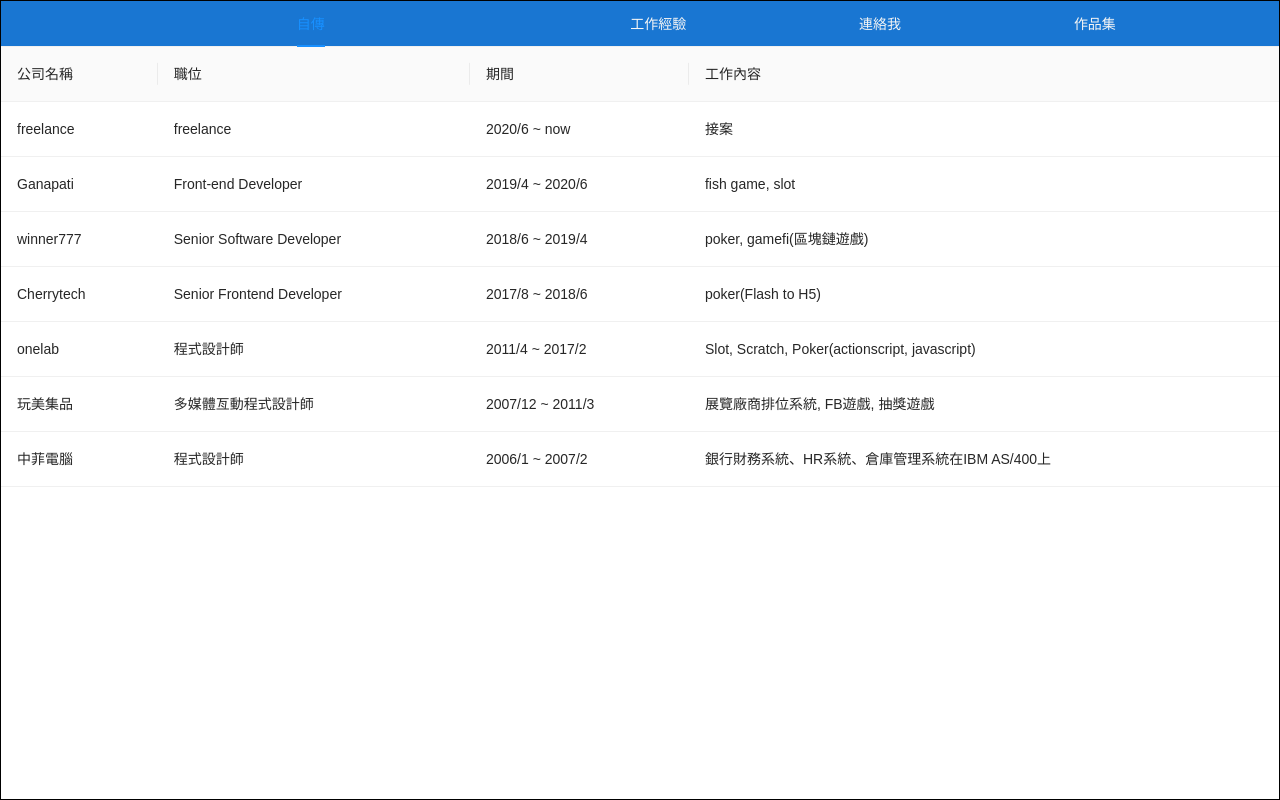
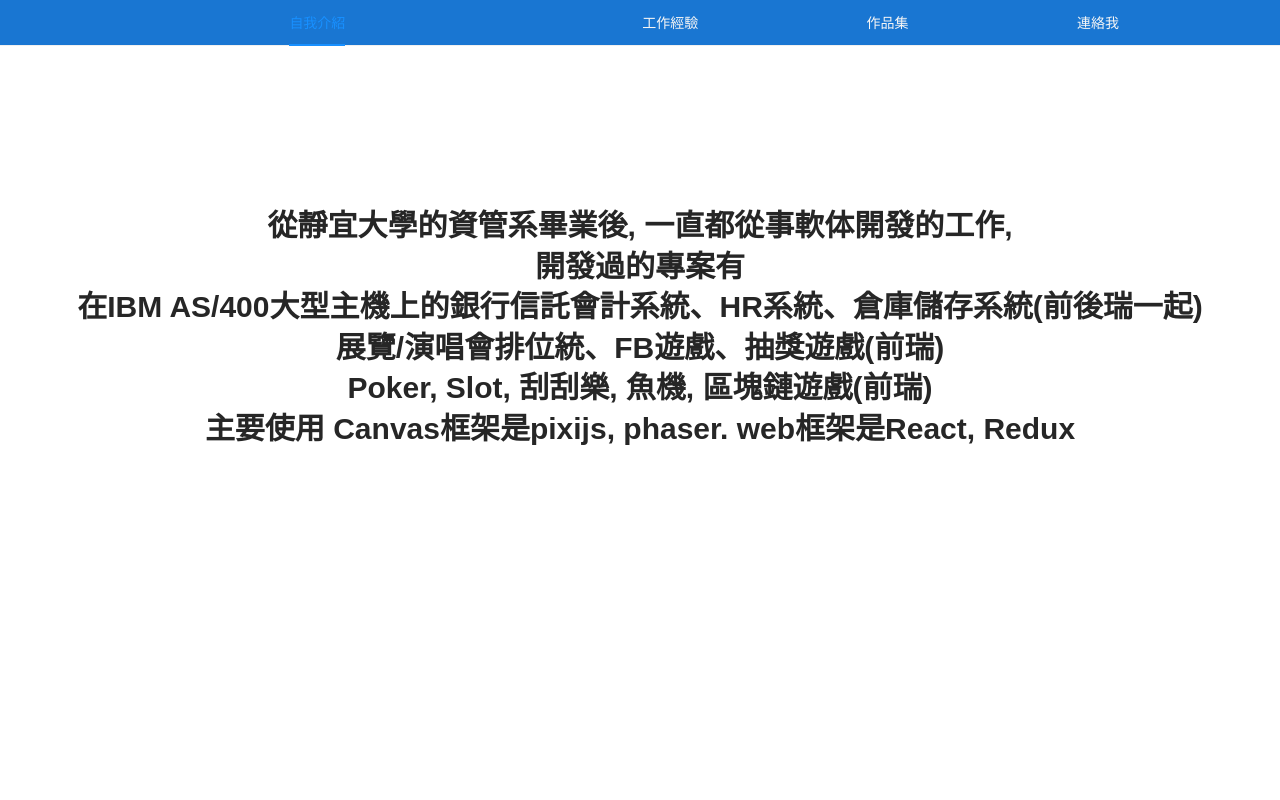
Before and after one commit to meinei1333/PersonalPage, a React (Create React App) app: page / in a window 1280 px wide. Built offline with nearby package versions, Linux system fonts and the light colour scheme.

Commit message:
autobigraphy

```diff
--- a/src/App.module.css
+++ b/src/App.module.css
@@ -5,6 +5,5 @@
   align-items: stretch;
   width: 100%;
   height: 100vh;
-  border: 1px solid black;
   position: relative;
 }
--- a/src/App.tsx
+++ b/src/App.tsx
@@ -8,7 +8,7 @@ function App() {
     <div className={styles["app"]}>
       <BrowserRouter>
         <Switch>
-          <Route exact path="/" component={ExperiencePage} />
+          <Route exact path="/" component={AutobiographyPage} />
           <Route path="/autobiographyPage" component={AutobiographyPage} />
           <Route path="/experiencePage" component={ExperiencePage} />
           <Route path="/contactMePage" component={ContactMePage} />
--- a/src/components/header/Header.tsx
+++ b/src/components/header/Header.tsx
@@ -34,8 +34,8 @@ export const Header: React.FC = () => {
       <Menu mode={"horizontal"} className={styles["main-menu"]} defaultSelectedKeys={['1']} onClick={handleClick}>
         <Menu.Item key="1">{t("header.autobiography")}</Menu.Item>
         <Menu.Item key="2">{t("header.experience")}</Menu.Item>
+        <Menu.Item key="4">{t("header.portfolio")}</Menu.Item>
         <Menu.Item key="3">{t("header.contact")}</Menu.Item>
-        <Menu.Item key="4">{t("header.portfolio")}</Menu.Item>
       </Menu>
     </div>
   );
--- a/src/i18n/en.json
+++ b/src/i18n/en.json
@@ -1,6 +1,6 @@
 {
     "header": {
-        "autobiography": "Autobiography",
+        "autobiography": "Self introduction",
         "experience": "Experience",
         "contact": "Contact Me",
         "portfolio": "Portfolio"
@@ -10,5 +10,8 @@
         "email": "Email",
         "content": "content",
         "submit": "submit"
+    },
+    "autogiography": {
+        "content":"aa"
     }
 }
--- a/src/i18n/zh.json
+++ b/src/i18n/zh.json
@@ -1,6 +1,6 @@
 {
     "header": {
-        "autobiography": "自傳",
+        "autobiography": "自我介紹",
         "experience": "工作經驗",
         "contact": "連絡我",
         "portfolio": "作品集"
@@ -10,5 +10,13 @@
         "email": "Email",
         "content": "內容",
         "submit": "送出"
+    },
+    "autogiography": {
+        "content1": "從靜宜大學的資管系畢業後, 一直都從事軟体開發的工作",
+        "content2": "開發過的專案",
+        "content3": "IBM AS/400大型主機上的銀行信託會計系統、HR系統、倉庫儲存系統(前後瑞一起)展覽/演唱會排位統、FB遊戲、抽獎遊戲(前瑞)Poker, Slot, 刮刮樂, 魚機, 區塊鏈遊戲(前瑞)主要使用 Canvas框架是pixijs, phaser. web框架是React, Redux",
+        "content4": "展覽/演唱會排位統、FB遊戲、抽獎遊戲(前瑞)Poker, Slot, 刮刮樂, 魚機, 區塊鏈遊戲(前瑞)主要使用 Canvas框架是pixijs, phaser. web框架是React, Redux",
+        "content5": "Poker, Slot, 刮刮樂, 魚機, 區塊鏈遊戲(前瑞)",
+        "content6": "主要使用 Canvas框架是pixijs, phaser. web框架是React, Redux"
     }
 }
--- a/src/pages/autobiography/AutobiographyPage.module.css
+++ b/src/pages/autobiography/AutobiographyPage.module.css
@@ -1,3 +1,7 @@
 .autobiography{
     height: 100%;
 }
+
+.autoContext{
+    margin-top: 20vh;
+}
--- a/src/pages/autobiography/AutobiographyPage.tsx
+++ b/src/pages/autobiography/AutobiographyPage.tsx
@@ -2,10 +2,16 @@ import React from "react";
 import styles from "./AutobiographyPage.module.css"
 import { Header } from "../../components"
 import { Typography } from "antd";
+import { useTranslation } from "react-i18next";
+
 
 export const AutobiographyPage: React.FC = () => {
+    const { t } = useTranslation();
+    const contenta = "從靜宜大學的資管系畢業後, 一直都從事軟体開發的工作,<br/>開發過的專案有<br/>在IBM AS/400大型主機上的銀行信託會計系統、HR系統、倉庫儲存系統(前後瑞一起)<br/>展覽/演唱會排位統、FB遊戲、抽獎遊戲(前瑞)<br/>Poker, Slot, 刮刮樂, 魚機, 區塊鏈遊戲(前瑞)<br/>主要使用 Canvas框架是pixijs, phaser. web框架是React, Redux<br/>"
+    const content = contenta.replace(/(\r\n)|(\n)/g, '<br>')
+
     return <div className={styles["autobiography"]}>
         <Header></Header>
-        <Typography.Title level={2}>Lorem ipsum dolor sit amet consectetur, adipisicing elit. Laborum natus doloremque illo sed repudiandae perferendis sint, voluptatum quisquam nobis pariatur earum quas nulla excepturi, dicta ipsam vero incidunt! Laborum voluptates architecto, eaque consequatur voluptatum possimus vel corrupti delectus ex sapiente odio labore, ea doloremque esse libero reiciendis velit eum hic cum minus ratione eos necessitatibus assumenda? Reiciendis optio vitae culpa, earum sequi veritatis nihil ipsam voluptas vero nobis in deserunt minima hic ut. Dicta temporibus quod error explicabo in voluptatem laudantium culpa assumenda accusamus veritatis recusandae rerum labore, optio cum, porro voluptates. Magnam ad mollitia consequuntur nesciunt omnis sunt veniam.</Typography.Title>
+        <Typography.Title className={styles["autoContext"]} level={2}>從靜宜大學的資管系畢業後, 一直都從事軟体開發的工作,<br />開發過的專案有<br />在IBM AS/400大型主機上的銀行信託會計系統、HR系統、倉庫儲存系統(前後瑞一起)<br />展覽/演唱會排位統、FB遊戲、抽獎遊戲(前瑞)<br />Poker, Slot, 刮刮樂, 魚機, 區塊鏈遊戲(前瑞)<br />主要使用 Canvas框架是pixijs, phaser. web框架是React, Redux<br /></Typography.Title>
     </div>
 }
```
Also changed, not shown: src/autobiography.txt (added), 1 other file (tests, documents, lock files or other folders).
